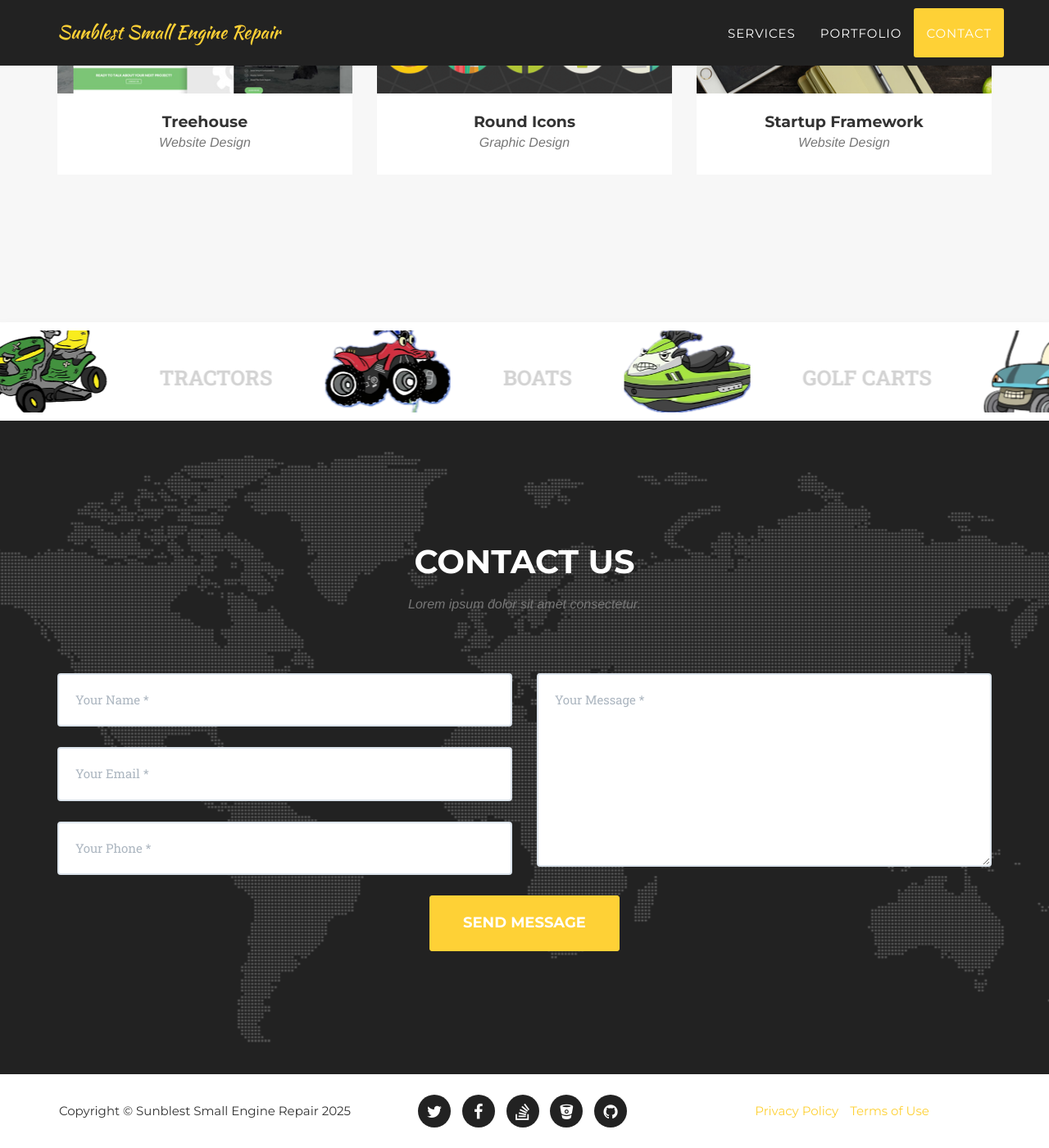
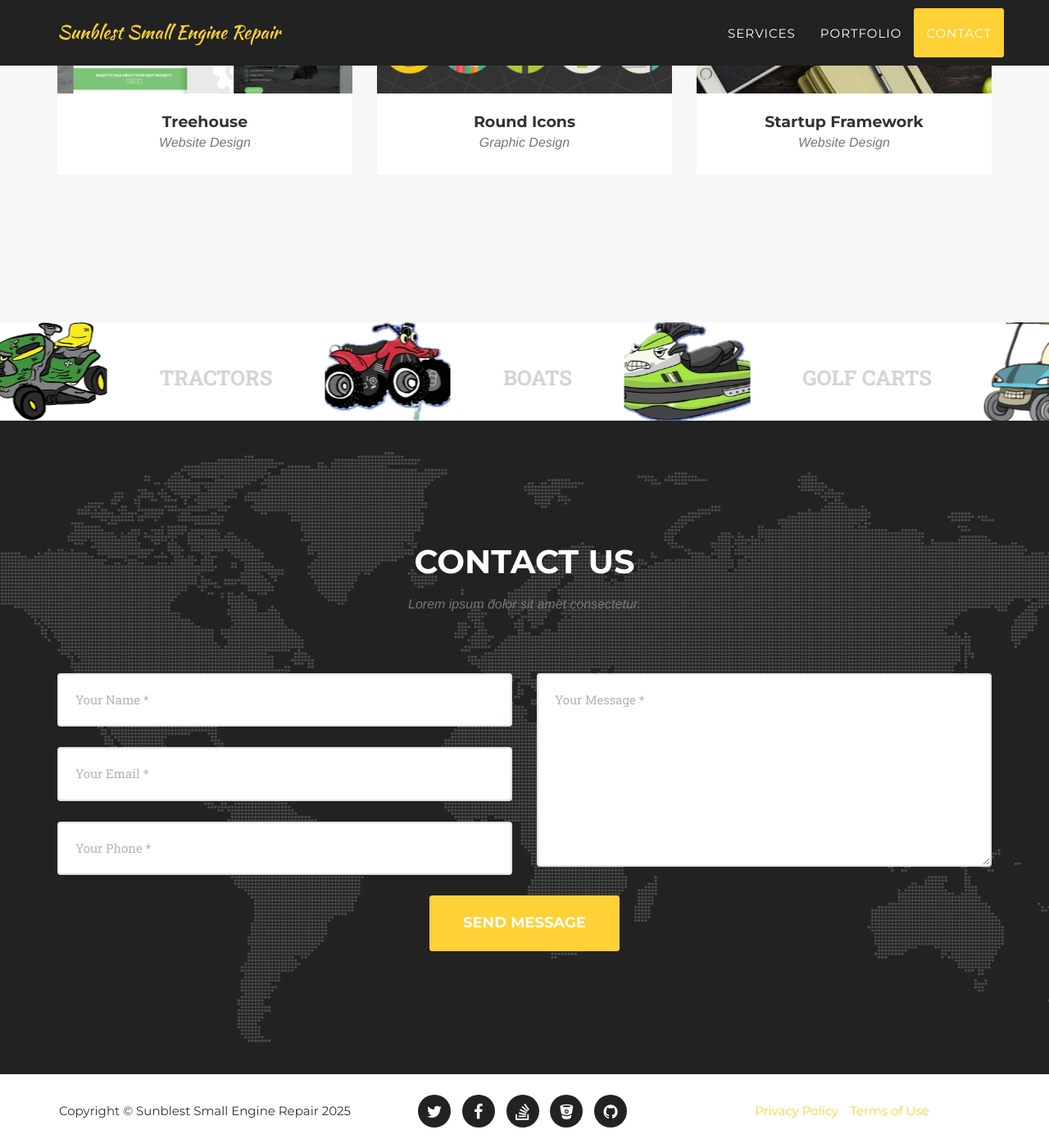
Before and after one commit to sunblestsmallengine/sunblest, a Jekyll site: the page built from index.html, in a window 1280 px wide and 1400 px high, scrolled down 2224 px. Shown: the whole window at 82% size. Built offline with Jekyll 4.4.1, drawn with Linux system fonts in a browser that asks for light colours; some web fonts are replaced.

Commit message:
Update agency.css

```diff
--- a/_includes/css/agency.css
+++ b/_includes/css/agency.css
@@ -328,7 +328,7 @@ header .intro-text .intro-heading {
 
   .marquee__img {
     width: max(8rem, 12vw);
-    height: 10rem;
+    height: 12rem;
     margin: 0 4vw;
     /* border-radius: 100rem; */
     background-size: cover;
```
